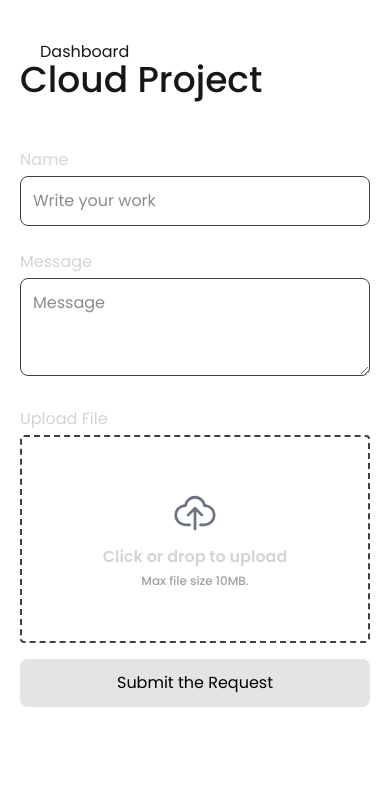
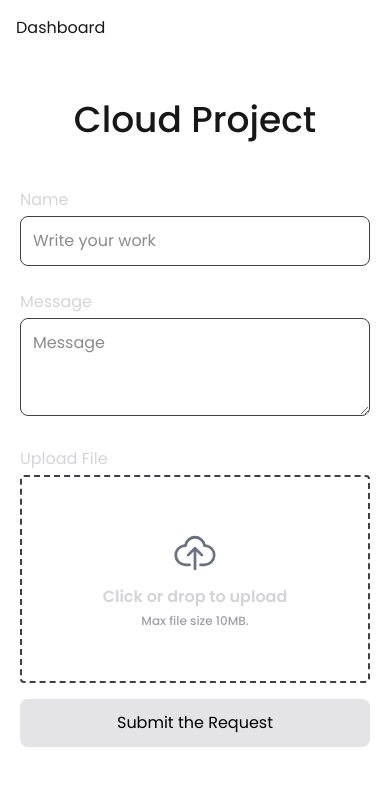
Before and after one commit to hax0-r/cloud_share, a Next.js app: page / in a window 390 px wide. Shown: the top 786 px of the page. Built offline with nearby package versions, Linux system fonts and the light colour scheme.

Commit message:
some text and style issue resolved

```diff
--- a/src/app/(pages)/dashboard/page.tsx
+++ b/src/app/(pages)/dashboard/page.tsx
@@ -78,7 +78,7 @@ const Page = () => {
 
   return (
     <div>
-      <Link href={"/"} className="absolute top-10 left-10 hover:underline">Home</Link>
+      <Link href={"/"} className="absolute md:top-10 top-4 md:left-10 left-4 hover:underline">Home</Link>
       <div className="max-w-7xl mx-auto md:p-5 p-3 md:mt-16 mt-8">
         <div className="flex items-center justify-center md:mb-8 mb-5">
           <h2 className="text-center font-medium md:text-4xl text-2xl text-zinc-200">Dashboard</h2>
--- a/src/app/page.tsx
+++ b/src/app/page.tsx
@@ -79,9 +79,9 @@ export default function Home() {
 
   return (
     <div className="">
-      <Link href={"/dashboard"} className="absolute top-10 left-10 hover:underline">Dashboard</Link>
+      <Link href={"/dashboard"} className="absolute md:top-10 top-4 md:left-10 left-4 hover:underline">Dashboard</Link>
       <div className="max-w-5xl w-full mx-auto p-5">
-        <h1 className="text-4xl font-medium md:mt-16 mt-10">Cloud Project</h1>
+        <h1 className="text-4xl md:text-start text-center font-medium md:mt-16 mt-20">Cloud Project</h1>
 
         <form className="mt-12" onSubmit={formHandler}>
           {/* Name Input */}
```
